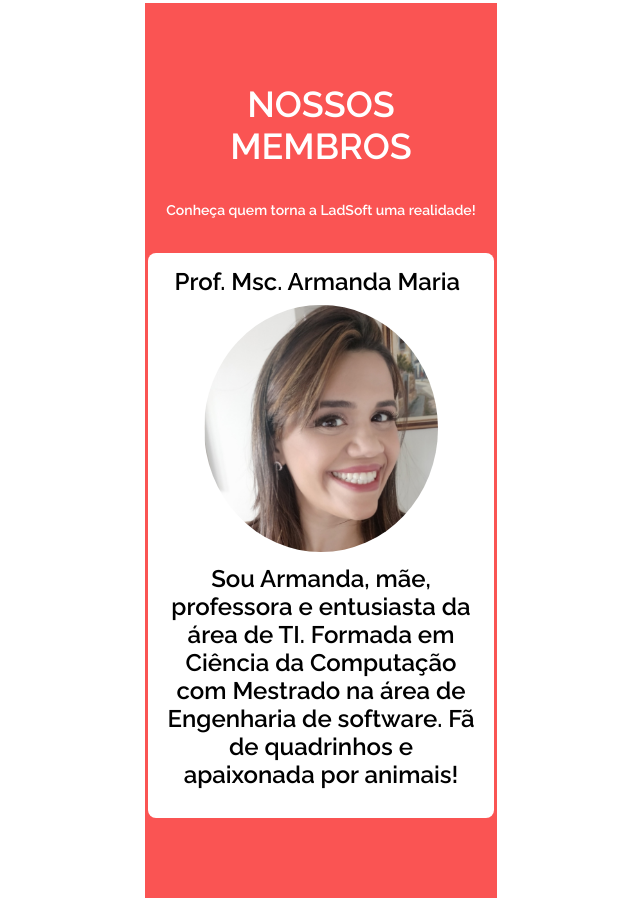
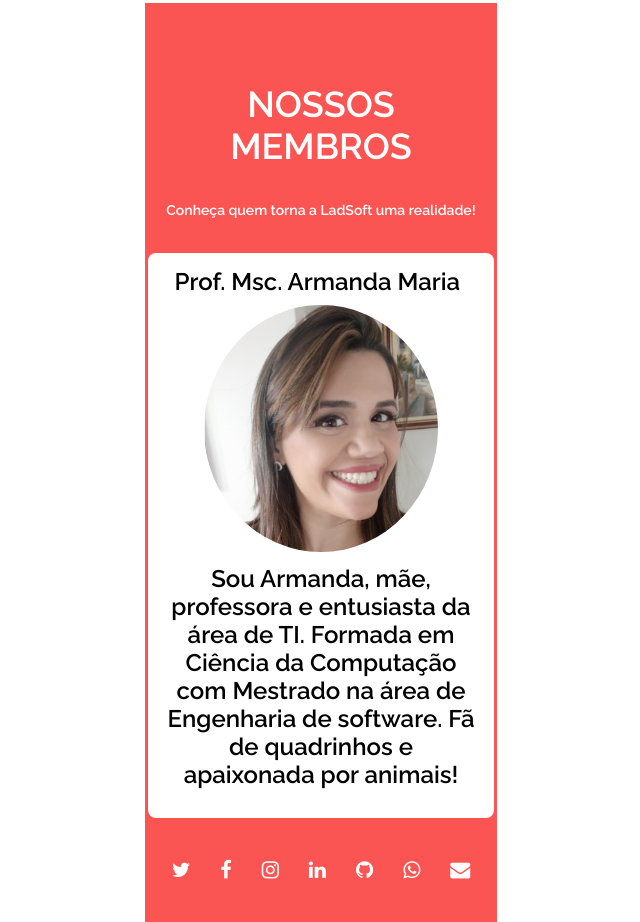
Before and after one commit to ladsoft-nassau/ladsoft-nassau.github.io, a plain HTML site: page index.html in a window 1280 px wide. Shown: the part 3717-4639 px from the top of the page, without its empty margins (319-959 px from the left). Before the commit the page ends 4615 px from the top, so only its background shows below. Drawn offline with Linux system fonts and the light colour scheme.

Commit message:
Update index.html

```diff
--- a/index.html
+++ b/index.html
@@ -6,6 +6,7 @@
     <title>LadSoft</title>
     <link rel="stylesheet" href="css/style.css">
     <link href="https://fonts.googleapis.com/css2?family=Raleway:wght@600;700&display=swap" rel="stylesheet">
+    <link rel="stylesheet" href="https://stackpath.bootstrapcdn.com/font-awesome/4.7.0/css/font-awesome.min.css">
 </head>
 <body>
 
@@ -110,7 +111,7 @@
                     </li>
                     <li>
                         <a href="#">
-                            <i class="fa fa-linkedin-in"></i>
+                            <i class="social fa fa-linkedin"></i>
                         </a>
                     </li>
                     <li>
```
